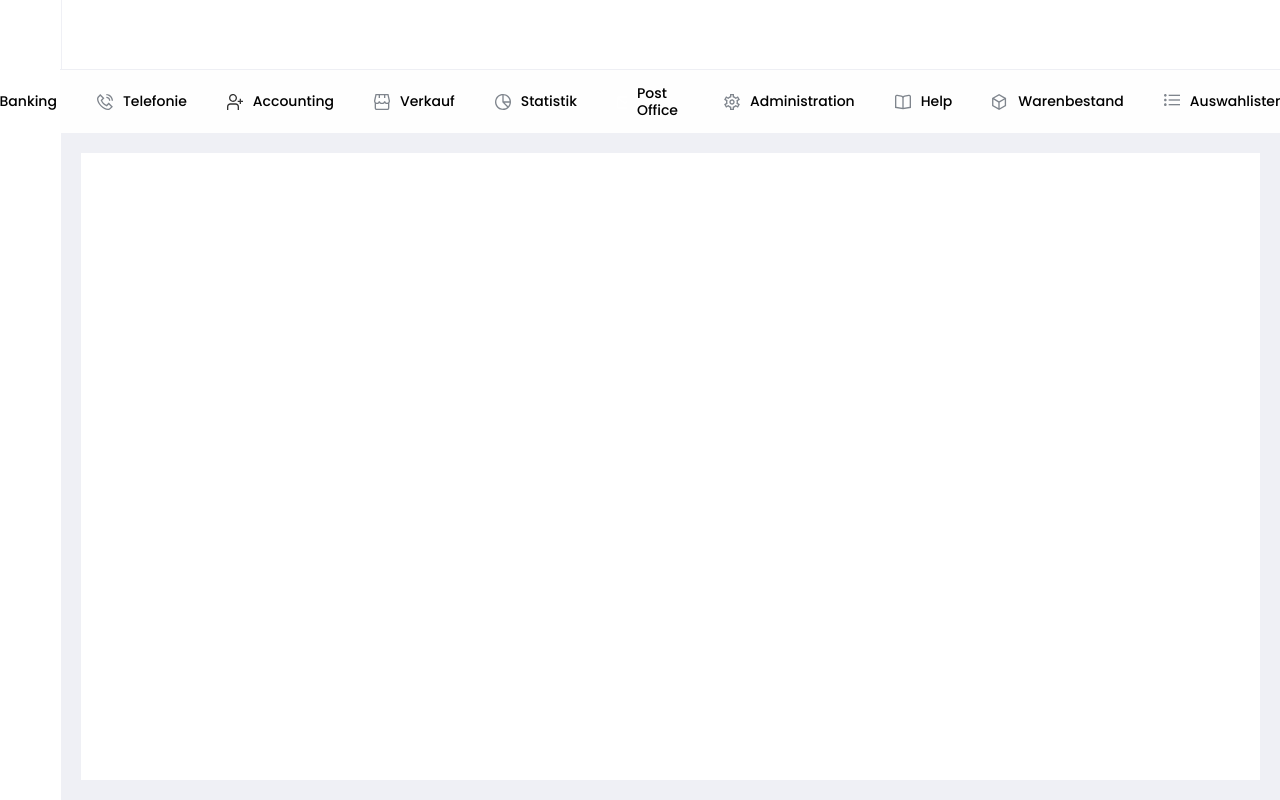
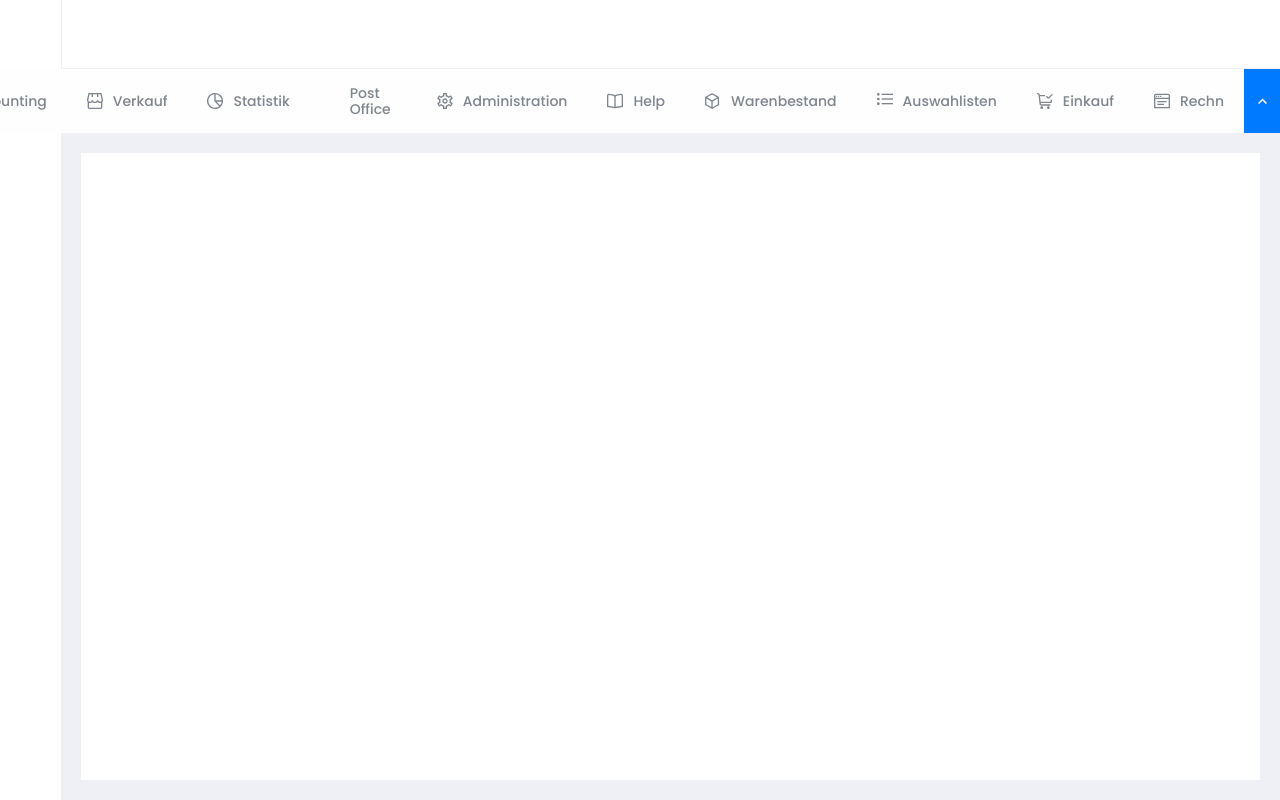
Before and after one commit to Ehulinian/tabsTest, a Next.js app: page / in a window 1280 px wide. Built offline with nearby package versions, Linux system fonts and the light colour scheme.

Commit message:
add dropdown menu

```diff
--- a/src/components/Header/Header.module.scss
+++ b/src/components/Header/Header.module.scss
@@ -1,6 +1,7 @@
 .background {
 	background: #ffffff;
 	border-left: 1px solid #aeb6ce33;
+	border-bottom: 1px solid #aeb6ce33;
 	height: 69px;
 	margin-left: 61px;
 }
--- a/src/components/PinnedTabs/PinnedTabs.module.scss
+++ b/src/components/PinnedTabs/PinnedTabs.module.scss
@@ -2,7 +2,6 @@
 	display: flex;
 	align-items: center;
 	justify-content: center;
-	border-top: 1px solid #aeb6ce33;
 	height: 64px;
 	background-color: #fefefe;
 }
--- a/src/components/SvgComponent.tsx
+++ b/src/components/SvgComponent.tsx
@@ -5,17 +5,25 @@ interface SvgComponentProps {
 	height?: number
 	className?: string
 	children?: React.ReactNode
+	viewBox?: string
 }
 
 export const SvgComponent: React.FC<SvgComponentProps> = ({
-	width = 24,
-	height = 24,
+	width,
+	height,
 	className,
 	children,
+	viewBox,
 	...props
 }) => {
 	return (
-		<svg width={width} height={height} className={className} {...props}>
+		<svg
+			width={width}
+			height={height}
+			className={className}
+			viewBox={viewBox}
+			{...props}
+		>
 			{children}
 		</svg>
 	)
--- a/src/components/TabContainer/TabContainer.module.scss
+++ b/src/components/TabContainer/TabContainer.module.scss
@@ -1,5 +1,4 @@
 .tabContainer {
 	display: flex;
-	flex-direction: column;
-	margin-left: 60px;
+	justify-content: flex-end;
 }
--- a/src/components/TabContainer/TabContainer.tsx
+++ b/src/components/TabContainer/TabContainer.tsx
@@ -4,6 +4,7 @@ import { Tab } from '@/types/Tab'
 import { tabsData } from '@/data/tabs'
 import { PinnedTabs } from '../PinnedTabs/PinnedTabs'
 import styles from './TabContainer.module.scss'
+import { TabDropdown } from '../TabDropDown/TabDropDown'
 
 export const TabContainer: React.FC = () => {
 	const [tabs, setTabs] = useState<Tab[]>([])
@@ -43,7 +44,7 @@ export const TabContainer: React.FC = () => {
 				onClick={handleTabClick}
 			/>
 
-			{/* {nonPinnedTabs.length > 0 && <TabDropdown tabs={nonPinnedTabs} />} */}
+			{nonPinnedTabs.length > 0 && <TabDropdown tabs={nonPinnedTabs} />}
 		</div>
 	)
 }
--- a/src/components/TabDropDown/TabDropDown.module.scss
+++ b/src/components/TabDropDown/TabDropDown.module.scss
@@ -1,7 +1,49 @@
 .dropdown {
+	position: relative;
+	display: inline-block;
+}
+
+.selected {
+	background-color: #007bff;
+	color: white;
+	padding: 16px 10px;
+	border: 1px solid #007bff;
+	cursor: pointer;
+	display: flex;
+	justify-content: center;
+	align-items: center;
+	width: 36px;
+	height: 100%;
+	position: relative;
 }
 
 .dropDownList {
-	display: flex;
-	justify-content: space-between;
+	position: absolute;
+	top: 100%;
+	right: 0;
+	background-color: #fff;
+	border-top: 1px solid #e9e9e9b2;
+	overflow-y: auto;
+	width: 225px;
+	height: 185px;
+	box-shadow: 0px 16px 30px 0px #7b7f9112;
 }
+
+.dropDownList li {
+	padding: 10px;
+	cursor: pointer;
+	transition: background-color 0.3s;
+	color: #7f858d;
+}
+
+.dropDownList li:hover {
+	color: #343434;
+}
+
+.dropDownList li:active {
+	background-color: #d8d8d8;
+}
+
+.dropDownList::-webkit-scrollbar {
+	display: none;
+}
--- a/src/components/TabDropDown/TabDropDown.tsx
+++ b/src/components/TabDropDown/TabDropDown.tsx
@@ -1,21 +1,44 @@
+import { useState } from 'react'
 import { Tab } from '@/types/Tab'
-import React from 'react'
 import styles from './TabDropDown.module.scss'
+import { SvgComponent } from '../SvgComponent'
+import { ArrowSelect } from '@/icons/ArrowSelect'
 
 interface TabDropdownProps {
 	tabs: Tab[]
 }
 
 export const TabDropdown: React.FC<TabDropdownProps> = ({ tabs }) => {
+	const [isOpen, setIsOpen] = useState(false)
+	const [selectedTab, setSelectedTab] = useState<string>('')
+
+	const toggleDropdown = () => {
+		setIsOpen(!isOpen)
+	}
+
+	const handleSelectTab = (tabUrl: string) => {
+		setSelectedTab(tabUrl)
+		setIsOpen(false)
+	}
+
+	const filteredTabs = tabs.filter(tab => tab.url !== selectedTab)
+
 	return (
 		<div className={styles.dropdown}>
-			<ul className={styles.dropDownList}>
-				{tabs.map(tab => (
-					<li key={tab.id}>
-						<a href={tab.url}>{tab.label}</a>
-					</li>
-				))}
-			</ul>
+			<div className={styles.selected} onClick={toggleDropdown}>
+				<SvgComponent width={9} height={6} viewBox='0 0 9 6'>
+					<ArrowSelect />
+				</SvgComponent>
+			</div>
+			{isOpen && (
+				<ul className={styles.dropDownList}>
+					{filteredTabs.map(tab => (
+						<li key={tab.id} onClick={() => handleSelectTab(tab.url)}>
+							{tab.label}
+						</li>
+					))}
+				</ul>
+			)}
 		</div>
 	)
 }
--- a/src/components/TabItem/TabItem.module.scss
+++ b/src/components/TabItem/TabItem.module.scss
@@ -14,4 +14,5 @@
 .name {
 	font-size: 14px;
 	line-height: 16.1px;
+	color: #7f858d;
 }
--- /dev/null
+++ b/src/icons/ArrowSelect.tsx
@@ -0,0 +1,8 @@
+export const ArrowSelect = () => (
+	<>
+		<path
+			d='M4.5 0.45L0 4.95L1.05 6L4.5 2.55L7.95 6L9 4.95L4.5 0.45Z'
+			fill='white'
+		/>
+	</>
+)
```
